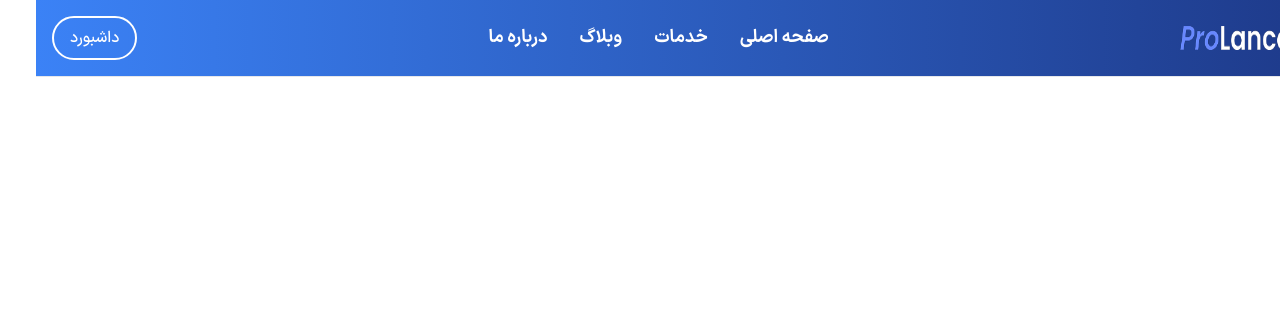
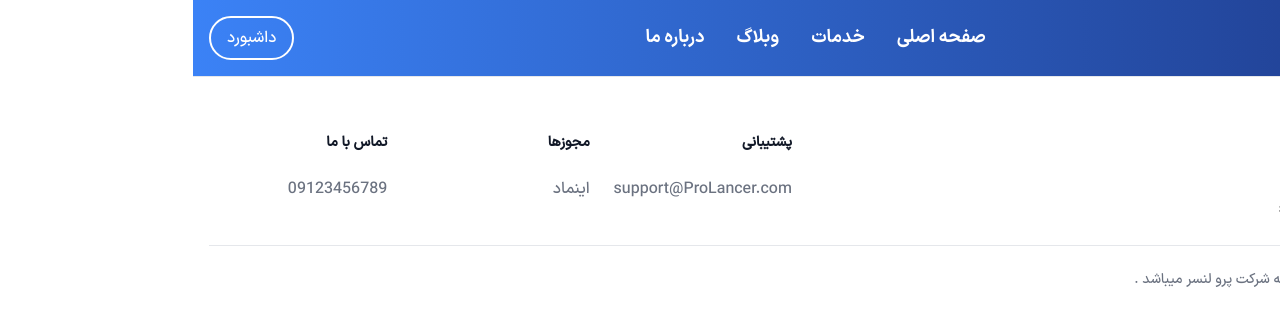
Before and after one commit to mahdikargar-cmd/Freelancer, a Next.js app: page / in a window 1280 px wide. Shown: the top 326 px of the page. Built offline with nearby package versions, Linux system fonts and the light colour scheme.

Commit message:
add footer

```diff
--- a/src/app/layout.tsx
+++ b/src/app/layout.tsx
@@ -1,5 +1,6 @@
 import type { Metadata } from "next";
 import Header from "@/components/header";
+import Footer from "@/components/footer";
 import "./globals.css";
 
 export const metadata: Metadata = {
@@ -20,6 +21,7 @@ export default function RootLayout({
       >
         <Header />
         {children}
+        <Footer />
       </body>
     </html>
   );
--- a/src/components/footer.tsx
+++ b/src/components/footer.tsx
@@ -0,0 +1,90 @@
+import Image from "next/image";
+import Link from "next/link";
+import logo from '../img/logo-black.png'
+const Footer = () => {
+
+    const logoRight = [
+        {
+            img: logo,
+            text: "تهران خیابان انقلاب",
+            email: "support@ProLancer.com",
+            id: 1
+        }
+    ]
+
+    const linkFooter = [
+        {
+            title: 'پشتیبانی',
+            text: 'support@ProLancer.com',
+            id: 1
+        },
+        {
+            title: 'مجوزها',
+            text: 'اینماد',
+            id: 2
+        },
+        {
+            title: 'تماس با ما',
+            text: '09123456789',
+            id: 3
+        },
+    ];
+
+    const licence = [
+        {
+            text: "تمامی حقوق این سایت متعلق به شرکت پرو لنسر میباشد .",
+            id: 1
+        }
+    ];
+
+    return (
+        <footer className="bg-white relative">
+            <div className="mx-auto w-full max-w-screen-xl p-4 py-6 lg:py-8">
+                <div className="md:flex md:justify-between">
+                    <div className="mb-6 md:mb-0">
+                        {
+                            logoRight.map((items) => (
+                                <div className="flex flex-col items-center" key={items.id}>
+                                    <Image src={items.img} className="h-8 mb-2" alt="ProLancer Logo" width={120} height={24} />
+                                    <p className="text-right font-primaryMedium">
+                                        {items.text}
+                                    </p>
+                                    <p className="text-right font-primaryMedium">
+                                        {items.email}
+                                    </p>
+                                </div>
+                            ))
+                        }
+                    </div>
+                    <div className="grid grid-cols-1 gap-8 sm:gap-6 sm:grid-cols-3">
+                        {
+                            linkFooter.map((items) => (
+                                <div key={items.id} className="font-primaryMedium">
+                                    <h1 className="mb-6 text-sm font-semibold text-gray-900 uppercase">{items.title}</h1>
+                                    <ul className="text-gray-500 font-medium">
+                                        <li className="mb-4">
+                                            <Link href="/" className="hover:underline">{items.text}</Link>
+                                        </li>
+                                    </ul>
+                                </div>
+                            ))
+                        }
+                    </div>
+                </div>
+                <hr className="my-6 border-gray-200 sm:mx-auto" />
+                <div className="sm:flex sm:items-center sm:justify-between">
+                    {
+                        licence.map((items) => (
+                            <span key={items.id} className="text-sm text-gray-500 sm:text-center font-primaryMedium">
+                                {items.text}
+                            </span>
+                        ))
+                    }
+                </div>
+            </div>
+        </footer>
+
+    )
+}
+
+export default Footer;
--- a/src/components/header.tsx
+++ b/src/components/header.tsx
@@ -37,7 +37,7 @@ const Header = () => {
     ]
 
     return (
-        <nav className="bg-gradient-to-l from-blue-900 to-blue-500 fixed w-full z-20 top-0 start-0 border-b border-gray-200">
+        <nav className="bg-gradient-to-l from-blue-900 to-blue-500 w-full z-20 top-0 start-0 border-b border-gray-200">
             <div className="max-w-screen-xl flex flex-wrap items-center justify-between mx-auto p-4">
                 {
                     leftHeader.map((items) => (
```
Also changed, not shown: src/img/logo-black.png (added).
